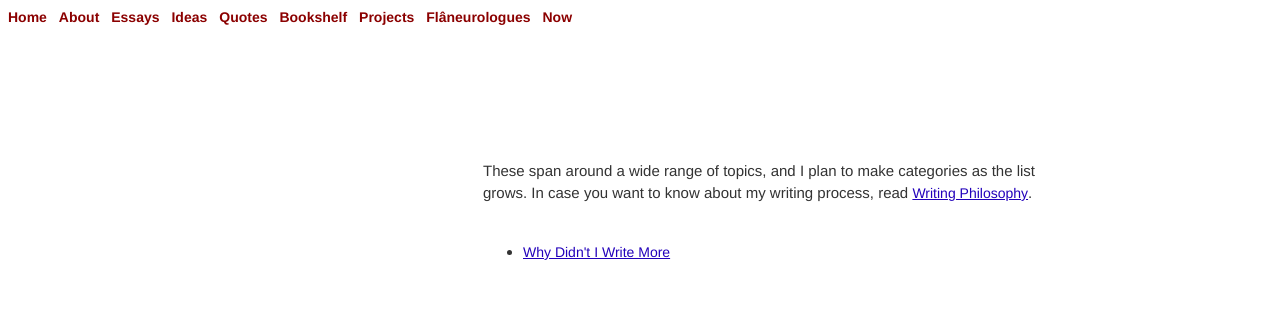
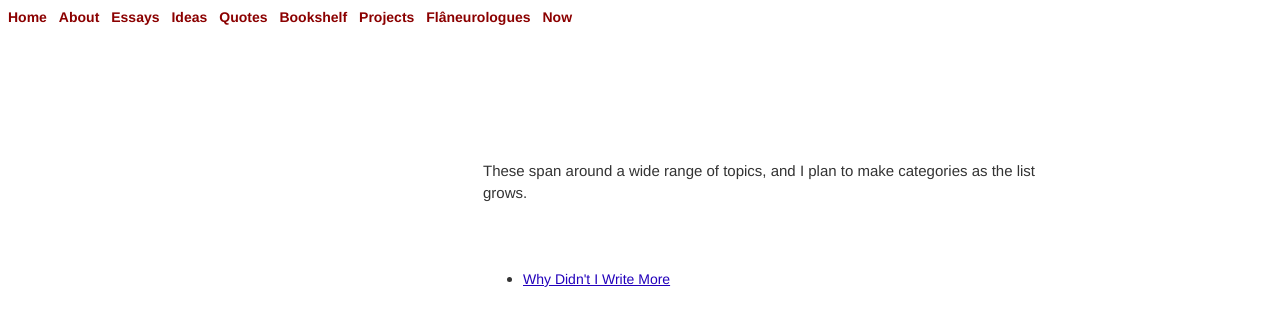
Before and after one commit to rohitjmweb/Essays, a plain HTML site: page index.html in a window 1280 px wide. Drawn offline with Linux system fonts and the light colour scheme.

Commit message:
Update index.html

```diff
--- a/index.html
+++ b/index.html
@@ -52,16 +52,11 @@
       <div id="content">
 	      <p>
 
-		<!--It may seem arrogant to title part of the stuff I write as 'Essays'. Especially as the ones setting standards in that domain
-		are in a league of their own, in terms of success or reknown.
-		<br>
 
-		<br>
-		But arrogance is an opinion. Value is a <a href="./opsandbets.html">bet</a>.<br><br> !-->
-		These span around a wide range of topics, and I plan to make categories as the list grows. In case you want to know about my writing process,
-		read <a href="./writingphilosophy.html"> Writing Philosophy</a>.
+		These span around a wide range of topics, and I plan to make categories as the list grows. <!-- In case you want to know about my writing process,
+		read <a href="./writingphilosophy.html"> Writing Philosophy</a>.-->
 
-
+	      </p>
 
 
 
```
